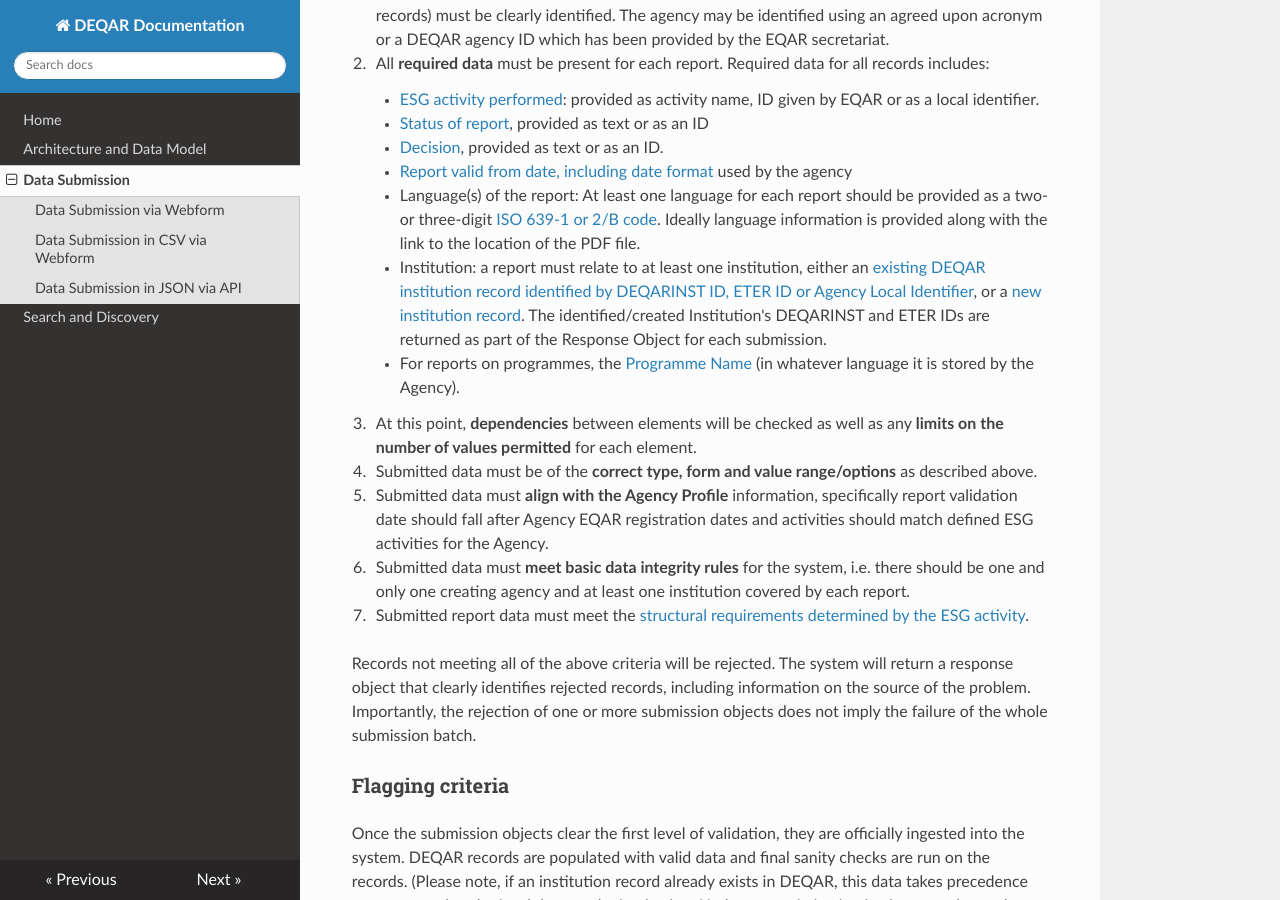
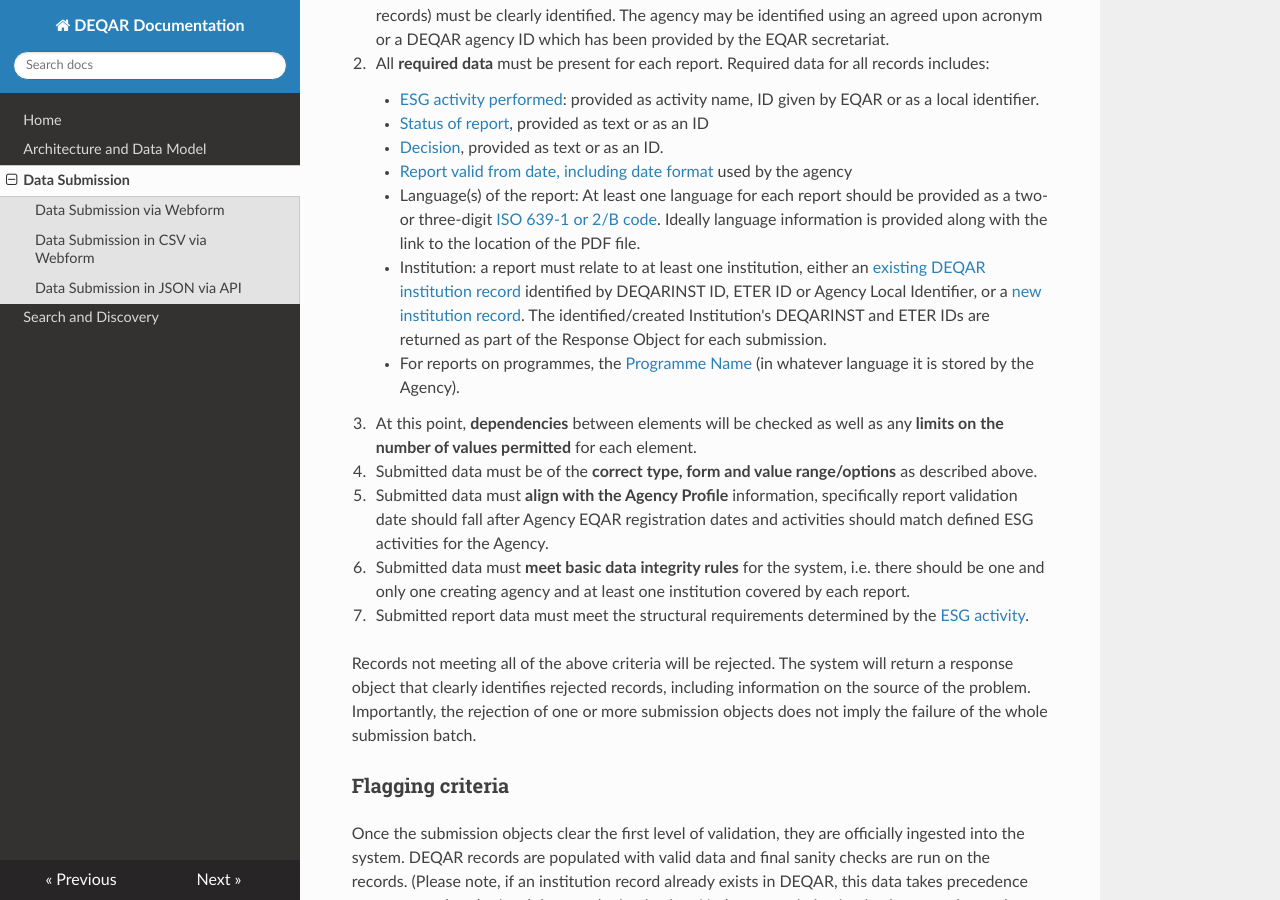
Before and after one commit to EQAR/deqar-docs, an MkDocs documentation site: the page built from docs/data_submission.md, in a window 1280 px wide and 900 px high, scrolled down 14877 px. Built offline with MkDocs 1.6.1, drawn with Linux system fonts in a browser that asks for light colours; nearby versions of some CDN libraries; old or Windows-style settings are respelled for this version of MkDocs; some of the changed text lies outside the part shown.

```diff
--- a/docs/data_submission.md
+++ b/docs/data_submission.md
@@ -419,7 +419,7 @@ In order for submission objects to clear the first level of validation, they mus
     - [Decision](#report-details), provided as text or as an ID.
     - [Report valid from date, including date format](#report-validity) used by the agency
     - Language(s) of the report: At least one language for each report should be provided as a two- or three-digit [ISO 639-1 or 2/B code](https://en.wikipedia.org/wiki/List_of_ISO_639-1_codes). Ideally language information is provided along with the link to the location of the PDF file.
-    - Institution: a report must relate to at least one institution, either an [existing DEQAR institution record identified by DEQARINST ID, ETER ID or Agency Local Identifier](#linking-to-an-existing-record), or a [new institution record](#new-institution-record). The identified/created Institution's DEQARINST and ETER IDs are returned as part of the Response Object for each submission.
+    - Institution: a report must relate to at least one institution, either an [existing DEQAR institution record](#linking-to-an-existing-record) identified by DEQARINST ID, ETER ID or Agency Local Identifier, or a [new institution record](#new-institution-record). The identified/created Institution's DEQARINST and ETER IDs are returned as part of the Response Object for each submission.
     - For reports on programmes, the [Programme Name](#programme-name-and-qualification) (in whatever language it is stored by the Agency).
 
 3. At this point, **dependencies** between elements will be checked as well as any **limits on the number of values permitted** for each element.
@@ -430,7 +430,7 @@ In order for submission objects to clear the first level of validation, they mus
 
 6. Submitted data must **meet basic data integrity rules** for the system, i.e. there should be one and only one creating agency and at least one institution covered by each report.
 
-7. Submitted report data must meet the [structural requirements determined by the ESG activity](#report-activity).
+7. Submitted report data must meet the structural requirements determined by the [ESG activity](#report-activity).
 
 Records not meeting all of the above criteria will be rejected. The system will return a response object that clearly identifies rejected records, including information on the source of the problem. Importantly, the rejection of one or more submission objects does not imply the failure of the whole submission batch.
 
```
